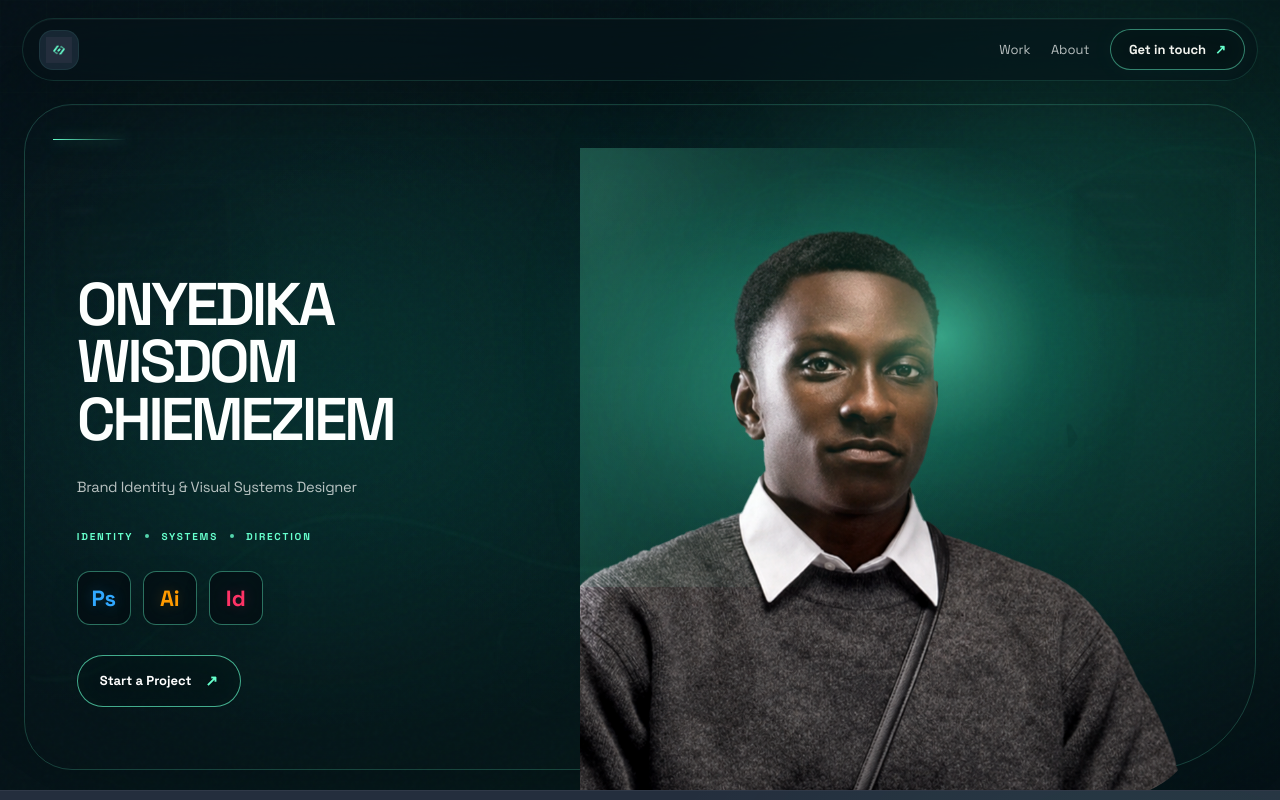
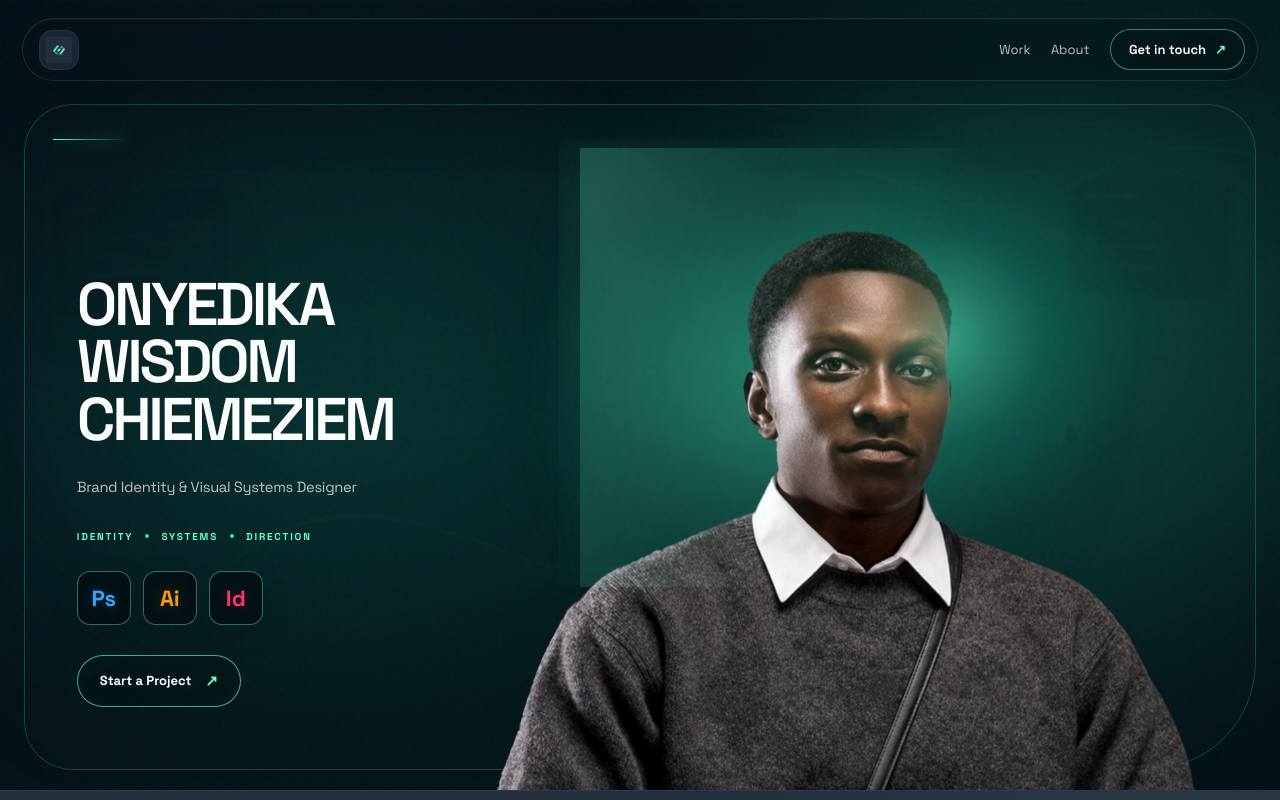
Before and after one commit to Wis-code/wisdom-portfolio, a Next.js app: page / in a window 1280 px wide. Shown: the top 800 px of the page. Built offline with nearby package versions, Linux system fonts and the light colour scheme.

Commit message:
Download the corrected V7 arm-fix package

```diff
--- a/app/globals.css
+++ b/app/globals.css
@@ -2038,9 +2038,9 @@ body { background: var(--brand-slate); color: var(--brand-white); }
   align-self:stretch;
   height:100%;
   min-height:650px;
-  overflow:hidden;
+  overflow:visible;
   z-index:10;
-  border-radius:0 0 90px 0;
+  border-radius:0;
 }
 .hero-portrait-v7 {
   position:absolute;
@@ -2048,7 +2048,7 @@ body { background: var(--brand-slate); color: var(--brand-white); }
   width:min(59vw,810px);
   max-width:none;
   height:auto;
-  right:-1%;
+  right:-3%;
   bottom:-42%;
   object-fit:contain;
   filter:contrast(1.025) saturate(.95);
@@ -2105,7 +2105,7 @@ body { background: var(--brand-slate); color: var(--brand-white); }
   .hero-v7-shell { min-height:620px; grid-template-columns:minmax(0,.9fr) minmax(400px,1.1fr); padding-inline:30px; }
   .hero-v7-copy h1 { font-size:clamp(44px,5.5vw,62px); }
   .portrait-stage-v7 { min-height:610px; }
-  .hero-portrait-v7 { width:min(68vw,700px); right:-9%; bottom:-36%; }
+  .hero-portrait-v7 { width:min(68vw,700px); right:-4%; bottom:-36%; }
   .portrait-v7-echo,.portrait-v7-lightwash { -webkit-mask-size:min(68vw,700px) auto; mask-size:min(68vw,700px) auto; -webkit-mask-position:108% 160%; mask-position:108% 160%; }
 }
 
@@ -2139,7 +2139,8 @@ body { background: var(--brand-slate); color: var(--brand-white); }
     width:100%;
     min-height:0;
     height:clamp(365px,50svh,470px);
-    border-radius:22px 22px 40px 22px;
+    border-radius:0;
+    overflow:visible;
   }
   .hero-portrait-v7 {
     width:min(126vw,650px);
```
